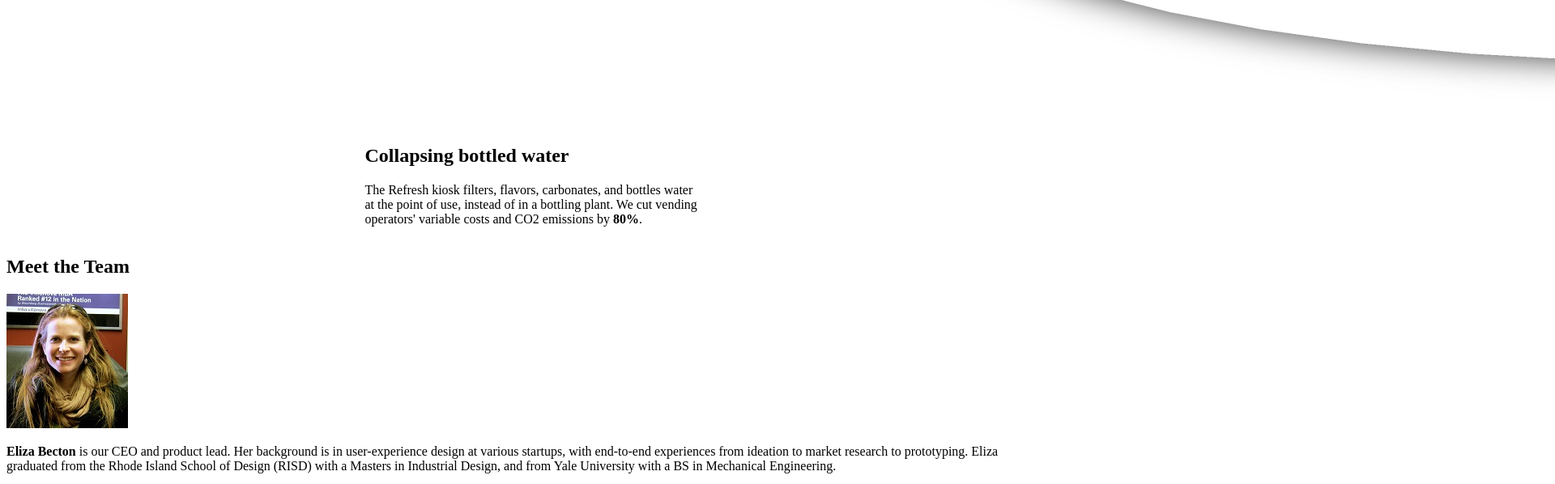
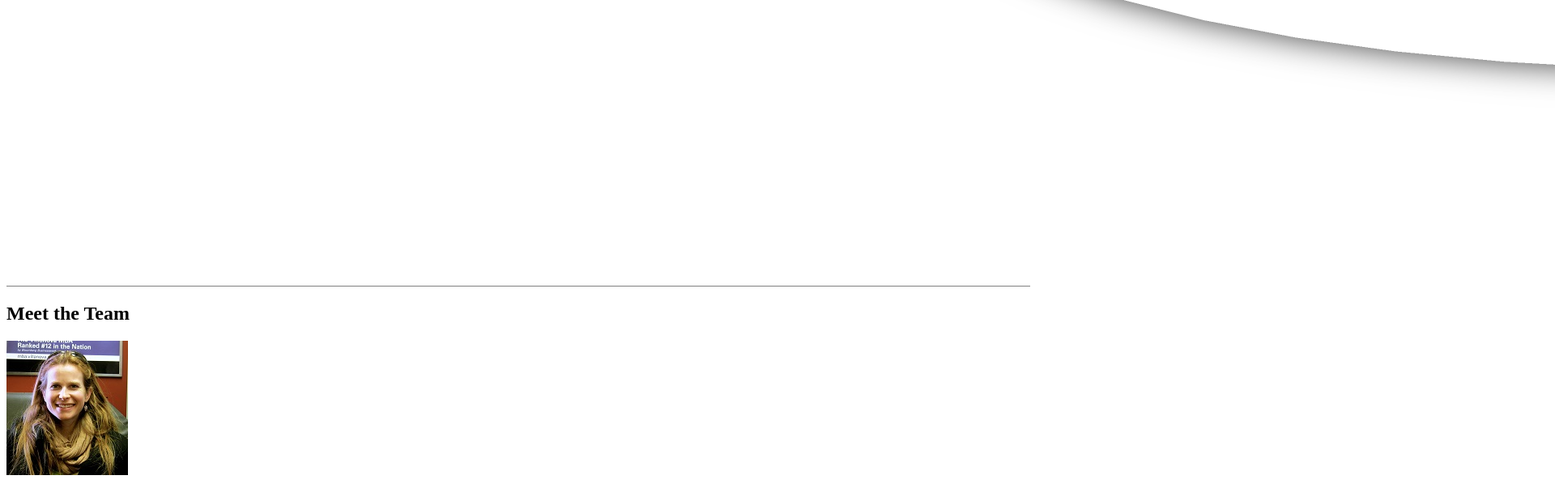
Before and after one commit to ddrieck/Refresh, a plain HTML site: page index.html in a window 1280 px wide. Shown: the part 7885-8483 px from the top of the page at 81% size, 1920 px wide, since content can reach past the window. Drawn offline with Linux system fonts and the light colour scheme.

Commit message:
Finished about elements.

```diff
--- a/refresh4.css
+++ b/refresh4.css
@@ -20,10 +20,12 @@ html[xmlns] .clearfix {
     height: 1%;
 }
 
-#small_logo {
-    float: left;
+
+section {
+    border-bottom: 1px solid gray;
 }
 
+/*----- Nav Element Styles -----*/
 nav {
     clear: right;
     margin-left: 50%;
@@ -47,13 +49,23 @@ nav a {
     margin-left: 2%;
 }
 
+#small_logo {
+    float: left;
+}
+
 header {
     width: 100%;
     border-bottom: 1px solid gray;
 }
 
+/*----- About Element Styles -----*/
+
+#about {
+    margin-top: 5%;
+    padding-bottom: 5%;
+}
 #dispenser {
-    left: 20%;
+    margin-left: 20%;
     top: 25%;
     max-width: 18%;
     min-width: 10%;
@@ -62,8 +74,17 @@ header {
 }
 
 #desc {
+    position:absolute;
+    top:50%;
+    height:10em;
+    margin-top:-5em;
     display: inline-block;
+    margin-left: 5%;
 }
+
+/*----- About Us Elements -----*/
+
+
 /* body {
     background-color: #ffffff;
     font-family: Gotham, Helvetica, Arial, sans-serif;
```
